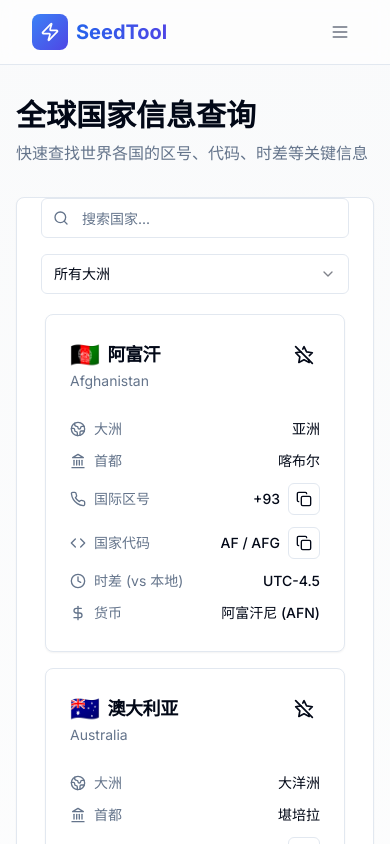
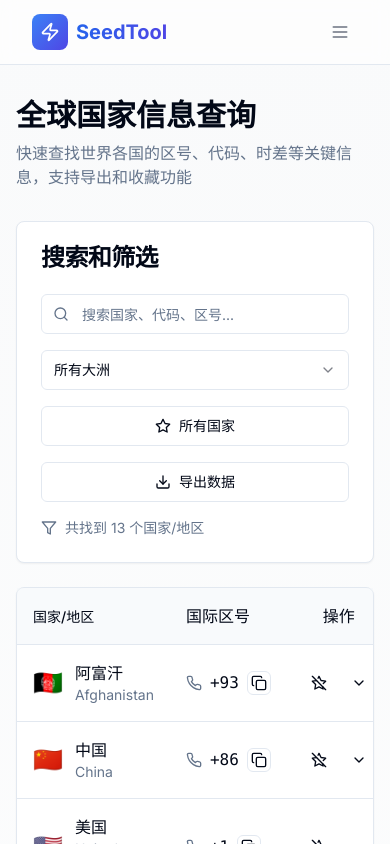
Before and after one commit to everett7623/Globokit, a Next.js app: page /tools/global-country-info in a window 390 px wide. Shown: the top 844 px of the page. Built offline with nearby package versions, Linux system fonts and the light colour scheme.

Commit message:
Update page.tsx

```diff
--- a/app/tools/global-country-info/page.tsx
+++ b/app/tools/global-country-info/page.tsx
@@ -6,171 +6,396 @@
 
 'use client'
 
-import { useState, useEffect, useMemo, FC, ReactElement } from 'react'
+import { useState, useEffect, useMemo } from 'react'
 import { Card, CardContent, CardDescription, CardHeader, CardTitle } from '@/components/ui/card'
 import { Input } from '@/components/ui/input'
 import { Button } from '@/components/ui/button'
 import { Select, SelectContent, SelectItem, SelectTrigger, SelectValue } from '@/components/ui/select'
 import { CopyButton } from '@/components/tools/copy-button'
-import { COUNTRY_DATA, getFlagEmoji, getTimeDifference, getContinents, CountryInfo } from '@/lib/tools/global-country-info'
-import { Search, Globe, Star, StarOff, Info, Clock, Phone, Code, Globe2, Landmark, DollarSign } from 'lucide-react'
+import { Badge } from '@/components/ui/badge'
+import { COUNTRY_DATA, getFlagEmoji, getTimeDifference, getContinents } from '@/lib/tools/global-country-info'
+import {
+  Search, Globe, Star, StarOff, Download, Filter, ChevronUp, ChevronDown,
+  Phone, Globe2, Clock, DollarSign, MapPin, Hash
+} from 'lucide-react'
 
-// 辅助组件：信息行
-interface InfoRowProps {
-  icon: React.ElementType;
-  label: string;
-  value: string | ReactElement;
-  hasCopy?: boolean;
-}
+type SortField = 'name' | 'continent' | 'timezone' | 'none'
+type SortOrder = 'asc' | 'desc'
 
-const InfoRow: FC<InfoRowProps> = ({ icon: Icon, label, value, hasCopy = false }) => (
-  <div className="flex items-center justify-between py-1">
-    <div className="flex items-center gap-2 text-muted-foreground">
-      <Icon className="h-4 w-4" />
-      <span className="text-sm">{label}</span>
-    </div>
-    <div className="flex items-center gap-2 font-medium text-sm">
-      {typeof value === 'string' ? <span>{value}</span> : value}
-      {hasCopy && typeof value === 'string' && <CopyButton text={value} className="h-8 w-8" />}
-    </div>
-  </div>
-);
-
-// 主页面组件
 export default function GlobalCountryInfoPage() {
   const [searchTerm, setSearchTerm] = useState('')
   const [continentFilter, setContinentFilter] = useState('all')
   const [favorites, setFavorites] = useState<string[]>([])
-  const [isMounted, setIsMounted] = useState(false)
+  const [sortField, setSortField] = useState<SortField>('none')
+  const [sortOrder, setSortOrder] = useState<SortOrder>('asc')
+  const [showOnlyFavorites, setShowOnlyFavorites] = useState(false)
+  const [expandedRows, setExpandedRows] = useState<string[]>([])
 
   useEffect(() => {
     const savedFavorites = localStorage.getItem('countryFavorites')
     if (savedFavorites) {
       setFavorites(JSON.parse(savedFavorites))
     }
-    setIsMounted(true)
   }, [])
 
-  const filteredCountries = useMemo(() => {
-    return COUNTRY_DATA
-      .filter(country => {
+  const handleSort = (field: SortField) => {
+    if (sortField === field) {
+      setSortOrder(sortOrder === 'asc' ? 'desc' : 'asc')
+    } else {
+      setSortField(field)
+      setSortOrder('asc')
+    }
+  }
+
+  const filteredAndSortedCountries = useMemo(() => {
+    let filtered = COUNTRY_DATA.filter(country => {
       const term = searchTerm.toLowerCase()
       const matchesSearch =
         country.name_cn.toLowerCase().includes(term) ||
         country.name_en.toLowerCase().includes(term) ||
         country.iso2.toLowerCase().includes(term) ||
         country.iso3.toLowerCase().includes(term) ||
-          country.dial_code.includes(term)
+        country.dial_code.includes(term) ||
+        country.capital_cn.toLowerCase().includes(term) ||
+        country.capital_en.toLowerCase().includes(term)
+
       const matchesContinent = continentFilter === 'all' || country.continent_cn === continentFilter
-        return matchesSearch && matchesContinent
+      const matchesFavorites = !showOnlyFavorites || favorites.includes(country.iso2)
+
+      return matchesSearch && matchesContinent && matchesFavorites
     })
-      .sort((a, b) => {
+
+    // 排序逻辑
+    filtered.sort((a, b) => {
+      // 收藏始终优先
       const aIsFav = favorites.includes(a.iso2)
       const bIsFav = favorites.includes(b.iso2)
       if (aIsFav && !bIsFav) return -1
       if (!aIsFav && bIsFav) return 1
-        return a.name_en.localeCompare(b.name_en)
+
+      // 其他排序
+      if (sortField === 'none') return 0
+
+      let comparison = 0
+      switch (sortField) {
+        case 'name':
+          comparison = a.name_cn.localeCompare(b.name_cn)
+          break
+        case 'continent':
+          comparison = a.continent_cn.localeCompare(b.continent_cn)
+          break
+        case 'timezone':
+          comparison = getTimeDifference(a.timezone) - getTimeDifference(b.timezone)
+          break
+      }
+
+      return sortOrder === 'asc' ? comparison : -comparison
     })
-  }, [searchTerm, continentFilter, favorites])
+
+    return filtered
+  }, [searchTerm, continentFilter, favorites, sortField, sortOrder, showOnlyFavorites])
 
   const toggleFavorite = (iso2: string) => {
-    const newFavorites = favorites.includes(iso2) ? favorites.filter(f => f !== iso2) : [...favorites, iso2]
+    const newFavorites = favorites.includes(iso2)
+      ? favorites.filter(f => f !== iso2)
+      : [...favorites, iso2]
     setFavorites(newFavorites)
     localStorage.setItem('countryFavorites', JSON.stringify(newFavorites))
   }
 
-  if (!isMounted) {
-    return null
+  const toggleRowExpansion = (iso2: string) => {
+    setExpandedRows(prev =>
+      prev.includes(iso2)
+        ? prev.filter(id => id !== iso2)
+        : [...prev, iso2]
+    )
+  }
+
+  const exportData = () => {
+    const headers = ['国家', 'Country', 'ISO2', 'ISO3', '区号', '首都', '大洲', '时区', '货币']
+    const rows = filteredAndSortedCountries.map(country => [
+      country.name_cn,
+      country.name_en,
+      country.iso2,
+      country.iso3,
+      country.dial_code,
+      country.capital_cn,
+      country.continent_cn,
+      country.timezone,
+      `${country.currency_name_cn} (${country.currency_code})`
+    ])
+
+    const csvContent = [headers, ...rows]
+      .map(row => row.join(','))
+      .join('\n')
+
+    const blob = new Blob(['\ufeff' + csvContent], { type: 'text/csv;charset=utf-8;' })
+    const link = document.createElement('a')
+    link.href = URL.createObjectURL(blob)
+    link.download = `country-info-${new Date().toISOString().split('T')[0]}.csv`
+    link.click()
+  }
+
+  const SortIcon = ({ field }: { field: SortField }) => {
+    if (sortField !== field) return null
+    return sortOrder === 'asc' ?
+      <ChevronUp className="h-3 w-3" /> :
+      <ChevronDown className="h-3 w-3" />
   }
 
   return (
     <>
       <div className="mb-8">
         <h1 className="text-3xl font-bold mb-2">全球国家信息查询</h1>
-        <p className="text-muted-foreground">快速查找世界各国的区号、代码、时差等关键信息</p>
+        <p className="text-muted-foreground">快速查找世界各国的区号、代码、时差等关键信息，支持导出和收藏功能</p>
       </div>
 
-      <Card>
-        <CardContent className="space-y-4">
-          <div className="grid gap-4 md:grid-cols-2">
+      <Card className="mb-6">
+        <CardHeader>
+          <CardTitle>搜索和筛选</CardTitle>
+        </CardHeader>
+        <CardContent>
+          <div className="grid gap-4 md:grid-cols-2 lg:grid-cols-4">
             <div className="relative">
               <Search className="absolute left-3 top-1/2 -translate-y-1/2 text-muted-foreground h-4 w-4" />
               <Input
-                id="search"
-                type="text"
-                placeholder="搜索国家..."
+                placeholder="搜索国家、代码、区号..."
                 value={searchTerm}
                 onChange={(e) => setSearchTerm(e.target.value)}
                 className="pl-10"
               />
             </div>
+
             <Select value={continentFilter} onValueChange={setContinentFilter}>
-              <SelectTrigger><SelectValue placeholder="筛选大洲" /></SelectTrigger>
+              <SelectTrigger>
+                <SelectValue placeholder="筛选大洲" />
+              </SelectTrigger>
               <SelectContent>
                 <SelectItem value="all">所有大洲</SelectItem>
-                {getContinents().map(c => <SelectItem key={c} value={c}>{c}</SelectItem>)}
+                {getContinents().map(continent => (
+                  <SelectItem key={continent} value={continent}>{continent}</SelectItem>
+                ))}
               </SelectContent>
             </Select>
+
+            <Button
+              variant={showOnlyFavorites ? "default" : "outline"}
+              onClick={() => setShowOnlyFavorites(!showOnlyFavorites)}
+              className="w-full"
+            >
+              <Star className={`h-4 w-4 mr-2 ${showOnlyFavorites ? 'fill-current' : ''}`} />
+              {showOnlyFavorites ? '显示收藏' : '所有国家'}
+            </Button>
+
+            <Button variant="outline" onClick={exportData} className="w-full">
+              <Download className="h-4 w-4 mr-2" />
+              导出数据
+            </Button>
           </div>
 
-          <div className="space-y-6 max-h-[800px] overflow-y-auto p-1">
-            {filteredCountries.length > 0 ? (
-              <div className="grid gap-4 md:grid-cols-2 lg:grid-cols-3">
-                {filteredCountries.map((country) => {
-                  const timeDiff = getTimeDifference(country.timezone);
-                  const timeDiffDisplay = `UTC${timeDiff >= 0 ? '+' : ''}${timeDiff}`;
+          <div className="mt-4 flex items-center gap-2 text-sm text-muted-foreground">
+            <Filter className="h-4 w-4" />
+            <span>共找到 {filteredAndSortedCountries.length} 个国家/地区</span>
+            {favorites.length > 0 && (
+              <Badge variant="secondary" className="ml-2">
+                已收藏 {favorites.length} 个
+              </Badge>
+            )}
+          </div>
+        </CardContent>
+      </Card>
+
+      <Card>
+        <CardContent className="p-0">
+          <div className="overflow-x-auto">
+            <table className="w-full">
+              <thead>
+                <tr className="border-b bg-muted/50">
+                  <th className="text-left p-4 font-medium">
+                    <Button
+                      variant="ghost"
+                      size="sm"
+                      className="h-auto p-0 font-medium hover:bg-transparent"
+                      onClick={() => handleSort('name')}
+                    >
+                      国家/地区
+                      <SortIcon field="name" />
+                    </Button>
+                  </th>
+                  <th className="text-left p-4 font-medium hidden md:table-cell">
+                    <Button
+                      variant="ghost"
+                      size="sm"
+                      className="h-auto p-0 font-medium hover:bg-transparent"
+                      onClick={() => handleSort('continent')}
+                    >
+                      大洲
+                      <SortIcon field="continent" />
+                    </Button>
+                  </th>
+                  <th className="text-left p-4 font-medium">国际区号</th>
+                  <th className="text-left p-4 font-medium hidden lg:table-cell">国家代码</th>
+                  <th className="text-left p-4 font-medium hidden xl:table-cell">
+                    <Button
+                      variant="ghost"
+                      size="sm"
+                      className="h-auto p-0 font-medium hover:bg-transparent"
+                      onClick={() => handleSort('timezone')}
+                    >
+                      时差
+                      <SortIcon field="timezone" />
+                    </Button>
+                  </th>
+                  <th className="text-left p-4 font-medium hidden xl:table-cell">货币</th>
+                  <th className="text-center p-4 font-medium">操作</th>
+                </tr>
+              </thead>
+              <tbody>
+                {filteredAndSortedCountries.map((country) => {
+                  const timeDiff = getTimeDifference(country.timezone)
+                  const timeDiffDisplay = `UTC${timeDiff >= 0 ? '+' : ''}${timeDiff}`
+                  const isExpanded = expandedRows.includes(country.iso2)
+                  const isFavorite = favorites.includes(country.iso2)
+
                   return (
-                    <Card key={country.iso2} className={`transition-all hover:shadow-lg ${favorites.includes(country.iso2) ? 'ring-2 ring-yellow-400' : ''}`}>
-                      <CardHeader>
-                        <div className="flex items-start justify-between">
-                          <div className="flex-1">
-                            <CardTitle className="text-lg flex items-center gap-2">
+                    <>
+                      <tr
+                        key={country.iso2}
+                        className={`border-b transition-colors hover:bg-muted/50 ${isFavorite ? 'bg-yellow-50/50 dark:bg-yellow-900/10' : ''}`}
+                      >
+                        <td className="p-4">
+                          <div className="flex items-center gap-3">
                             <span className="text-2xl">{getFlagEmoji(country.iso2)}</span>
-                              {country.name_cn}
-                            </CardTitle>
-                            <CardDescription>{country.name_en}</CardDescription>
+                            <div>
+                              <div className="font-medium">{country.name_cn}</div>
+                              <div className="text-sm text-muted-foreground">{country.name_en}</div>
                             </div>
-                          <Button variant="ghost" size="icon" className="h-8 w-8" onClick={() => toggleFavorite(country.iso2)}>
-                            {favorites.includes(country.iso2)
-                              ? <Star className="h-5 w-5 fill-yellow-400 text-yellow-400" />
-                              : <StarOff className="h-5 w-5" />}
+                          </div>
+                        </td>
+                        <td className="p-4 hidden md:table-cell">
+                          <Badge variant="outline">{country.continent_cn}</Badge>
+                        </td>
+                        <td className="p-4">
+                          <div className="flex items-center gap-2">
+                            <Phone className="h-4 w-4 text-muted-foreground" />
+                            <span className="font-mono">{country.dial_code}</span>
+                            <CopyButton text={country.dial_code} className="h-6 w-6" />
+                          </div>
+                        </td>
+                        <td className="p-4 hidden lg:table-cell">
+                          <div className="flex items-center gap-2">
+                            <Hash className="h-4 w-4 text-muted-foreground" />
+                            <span className="font-mono text-sm">{country.iso2} / {country.iso3}</span>
+                            <CopyButton text={`${country.iso2} / ${country.iso3}`} className="h-6 w-6" />
+                          </div>
+                        </td>
+                        <td className="p-4 hidden xl:table-cell">
+                          <div className="flex items-center gap-2">
+                            <Clock className="h-4 w-4 text-muted-foreground" />
+                            <span className="font-mono text-sm">{timeDiffDisplay}</span>
+                          </div>
+                        </td>
+                        <td className="p-4 hidden xl:table-cell">
+                          <div className="flex items-center gap-2">
+                            <DollarSign className="h-4 w-4 text-muted-foreground" />
+                            <span className="text-sm">{country.currency_code}</span>
+                          </div>
+                        </td>
+                        <td className="p-4">
+                          <div className="flex items-center justify-center gap-2">
+                            <Button
+                              variant="ghost"
+                              size="icon"
+                              className="h-8 w-8"
+                              onClick={() => toggleFavorite(country.iso2)}
+                            >
+                              {isFavorite ?
+                                <Star className="h-4 w-4 fill-yellow-400 text-yellow-400" /> :
+                                <StarOff className="h-4 w-4" />
+                              }
+                            </Button>
+                            <Button
+                              variant="ghost"
+                              size="icon"
+                              className="h-8 w-8 lg:hidden"
+                              onClick={() => toggleRowExpansion(country.iso2)}
+                            >
+                              {isExpanded ?
+                                <ChevronUp className="h-4 w-4" /> :
+                                <ChevronDown className="h-4 w-4" />
+                              }
                             </Button>
                           </div>
-                      </CardHeader>
-                      <CardContent className="space-y-1">
-                        <InfoRow icon={Globe2} label="大洲" value={country.continent_cn} />
-                        <InfoRow icon={Landmark} label="首都" value={country.capital_cn} />
-                        <InfoRow icon={Phone} label="国际区号" value={country.dial_code} hasCopy />
-                        <InfoRow icon={Code} label="国家代码" value={`${country.iso2} / ${country.iso3}`} hasCopy />
-                        <InfoRow icon={Clock} label="时差 (vs 本地)" value={timeDiffDisplay} />
-                        <InfoRow icon={DollarSign} label="货币" value={`${country.currency_name_cn} (${country.currency_code})`} />
-                      </CardContent>
-                    </Card>
-                  );
+                        </td>
+                      </tr>
+                      {isExpanded && (
+                        <tr className="lg:hidden">
+                          <td colSpan={7} className="p-4 bg-muted/30">
+                            <div className="grid gap-3 text-sm">
+                              <div className="flex items-center gap-2">
+                                <Globe2 className="h-4 w-4 text-muted-foreground" />
+                                <span className="text-muted-foreground">大洲:</span>
+                                <span>{country.continent_cn}</span>
+                              </div>
+                              <div className="flex items-center gap-2">
+                                <MapPin className="h-4 w-4 text-muted-foreground" />
+                                <span className="text-muted-foreground">首都:</span>
+                                <span>{country.capital_cn} ({country.capital_en})</span>
+                              </div>
+                              <div className="flex items-center gap-2">
+                                <Hash className="h-4 w-4 text-muted-foreground" />
+                                <span className="text-muted-foreground">国家代码:</span>
+                                <span className="font-mono">{country.iso2} / {country.iso3}</span>
+                                <CopyButton text={`${country.iso2} / ${country.iso3}`} className="h-6 w-6" />
+                              </div>
+                              <div className="flex items-center gap-2">
+                                <Clock className="h-4 w-4 text-muted-foreground" />
+                                <span className="text-muted-foreground">时差:</span>
+                                <span className="font-mono">{timeDiffDisplay}</span>
+                              </div>
+                              <div className="flex items-center gap-2">
+                                <DollarSign className="h-4 w-4 text-muted-foreground" />
+                                <span className="text-muted-foreground">货币:</span>
+                                <span>{country.currency_name_cn} ({country.currency_code})</span>
+                              </div>
+                              <div className="flex items-center gap-2">
+                                <Globe className="h-4 w-4 text-muted-foreground" />
+                                <span className="text-muted-foreground">域名:</span>
+                                <span className="font-mono">{country.tld}</span>
+                              </div>
+                            </div>
+                          </td>
+                        </tr>
+                      )}
+                    </>
+                  )
                 })}
-              </div>
-            ) : (
+              </tbody>
+            </table>
+
+            {filteredAndSortedCountries.length === 0 && (
               <div className="text-center py-16">
                 <Globe className="h-12 w-12 text-muted-foreground mx-auto mb-4" />
                 <p className="text-muted-foreground">未找到匹配的国家信息</p>
-                <p className="text-xs text-muted-foreground mt-1">请尝试更换搜索关键词或筛选条件</p>
+                <p className="text-sm text-muted-foreground mt-1">请尝试调整搜索条件</p>
               </div>
             )}
           </div>
         </CardContent>
       </Card>
 
-      <Card className="mt-6 bg-muted/50">
+      <Card className="mt-6 bg-muted/30">
         <CardHeader>
-          <CardTitle className="text-lg flex items-center gap-2"><Info className="h-5 w-5" />使用说明</CardTitle>
+          <CardTitle className="text-base">使用提示</CardTitle>
         </CardHeader>
         <CardContent className="space-y-2 text-sm text-muted-foreground">
-          <p>• 点击信息旁的复制按钮，可以快速复制代码或区号。</p>
-          <p>• 点击卡片右上角的 <StarOff className="h-4 w-4 inline-block mx-1" /> 星标收藏常用国家，收藏后将优先显示。</p>
-          <p>• “时差”是与您当前设备所在时区的小时差，便于您快速估算时间。</p>
-          <p>• 数据仅供参考，进行重要业务时请以官方信息为准。</p>
+          <p>• 点击表头可以对国家名称、大洲和时差进行排序</p>
+          <p>• 收藏的国家会优先显示在列表顶部，并有黄色背景标识</p>
+          <p>• 在移动设备上点击展开按钮查看更多详细信息</p>
+          <p>• 支持导出当前筛选结果为CSV文件，方便外贸业务使用</p>
+          <p>• 时差显示为相对于您当前设备时区的小时差</p>
         </CardContent>
       </Card>
     </>
-  );
+  )
 }
```
Lines whose indentation alone changed are shown as unchanged.
